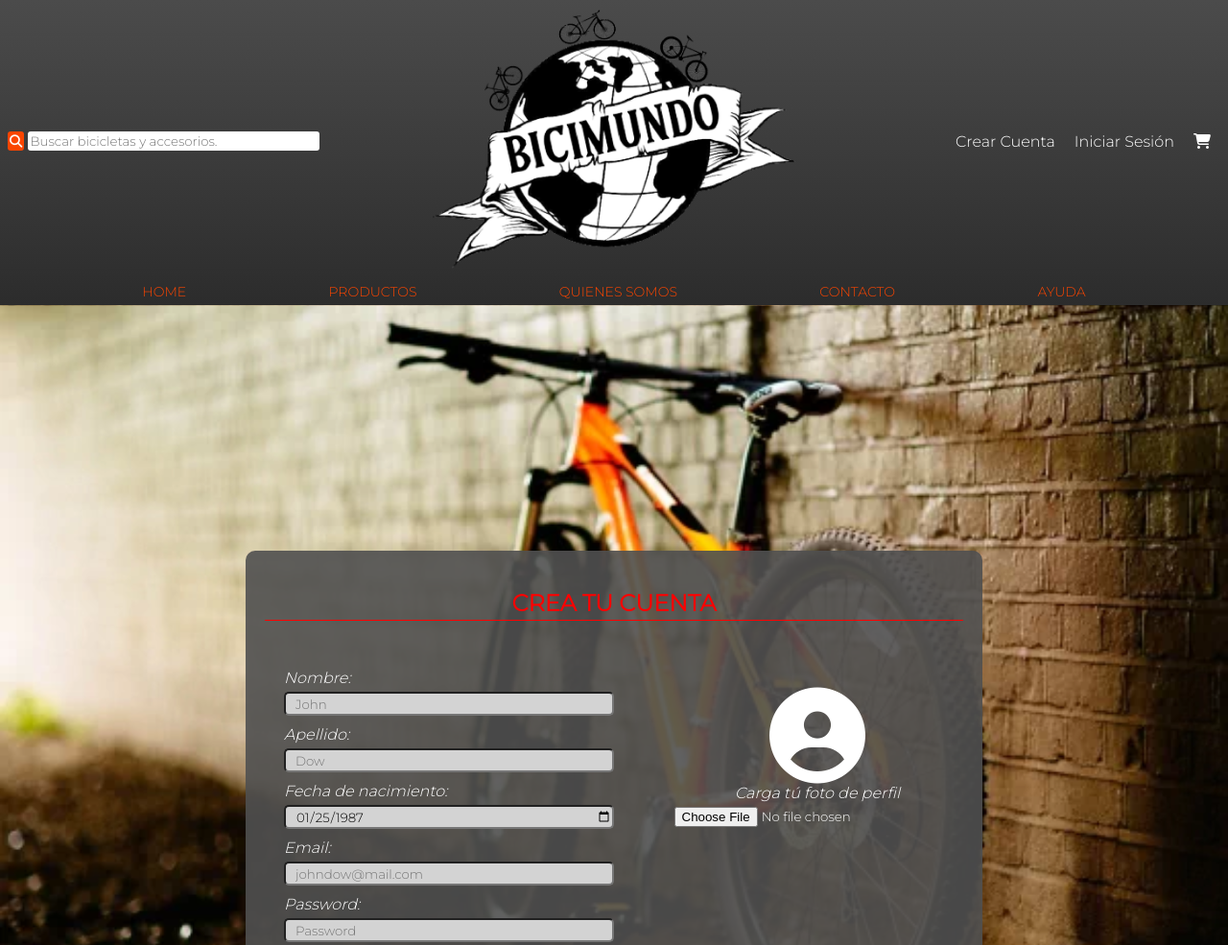
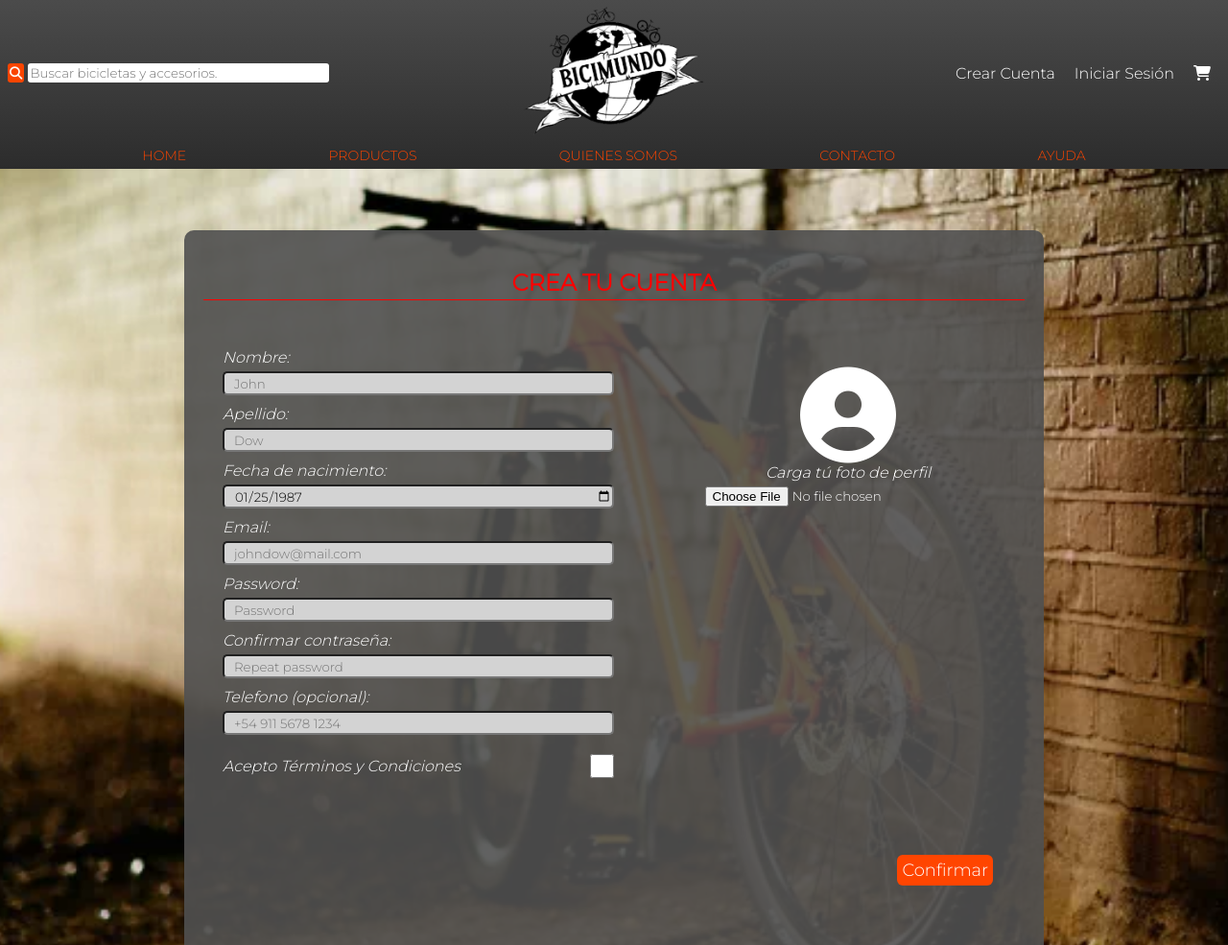
Before and after one commit to josuepontecorvo/Grupo_5_TheBlinders-Sprint2, a website: page views/register.html in a window 1280 px wide. Shown: the top 985 px of the page at 96% size. Drawn offline with Linux system fonts and the light colour scheme.

Commit message:
Ajuste de tamaño de logo y revision de fuentes

```diff
--- a/public/css/cart-style.css
+++ b/public/css/cart-style.css
@@ -89,10 +89,11 @@ main {
 .cart {
     width: 95vw;
     max-width: 900px;
-    border: 2px solid black;
+    /* border: 2px solid black; */
     margin: auto;
     padding-bottom: 30px;
     background-color: #fff;
+    box-shadow: 0px 0px 10px rgb(100, 100, 100);
 }
 
 .cart h2 {
@@ -107,6 +108,7 @@ main {
 }
 
 .cart-table-container {
+    overflow: scroll;
     overflow-x: auto;
 }
 
@@ -313,6 +315,9 @@ footer {
 @media (min-width: 481px) {
 
     /*HEADER*/
+    header .logo {
+        width: 20%;
+    }
 
     .sign-in {
         display:block;
@@ -373,7 +378,7 @@ footer {
 
     .top-navbar {
         display: block;
-        width: 30%;
+        width: 31%;
     }
 
     .top-navbar ul {
@@ -391,12 +396,12 @@ footer {
 
     .search-bar {
         order:0;
-        width: 30%;
+        width: 31%;
         text-align: left;
     }
 
-    .logo {
-        width: 30%;
+    header .logo {
+        width: 15%;
     }
 
     /*FOOTER*/
--- a/public/css/login-style.css
+++ b/public/css/login-style.css
@@ -279,8 +279,9 @@ footer {
 /*MEDIA QUERIES*/
 
 @media (min-width: 481px) {
-    main {
-        padding: 12vw 0;
+
+    header .logo {
+        width: 20%;
     }
 
     .sign-in {
@@ -326,6 +327,10 @@ footer {
     .down-navbar li a:hover {
         font-weight: bold;
     }
+
+    main {
+        padding: 12vw 0;
+    }
 }
 
 @media (min-width: 960px) {
@@ -340,7 +345,7 @@ footer {
 
     .top-navbar {
         display: block;
-        width: 30%;
+        width: 31%;
     }
 
     .top-navbar ul {
@@ -358,12 +363,12 @@ footer {
 
     .search-bar {
         order:0;
-        width: 30%;
+        width: 31%;
         text-align: left;
     }
 
-    .logo {
-        width: 30%;
+    header .logo {
+        width: 15%;
     }
 
 
--- a/public/css/productDetail-style.css
+++ b/public/css/productDetail-style.css
@@ -302,6 +302,9 @@ footer {
 @media (min-width: 480px) {
 
     /*HEADER*/
+    header .logo {
+        width: 20%;
+    }
 
     .sign-in {
         display:block;
@@ -382,7 +385,7 @@ footer {
 
     .top-navbar {
         display: block;
-        width: 30%;
+        width: 31%;
     }
 
     .top-navbar ul {
@@ -400,12 +403,12 @@ footer {
 
     .search-bar {
         order:0;
-        width: 30%;
+        width: 31%;
         text-align: left;
     }
 
-    .logo {
-        width: 30%;
+    header .logo {
+        width: 15%;
     }
 
 
--- a/public/css/register-style.css
+++ b/public/css/register-style.css
@@ -86,7 +86,7 @@ main {
     background-size: cover;
     background-position: top center;
     background-attachment: fixed;
-    padding: 20vw 0;
+    padding: 10vw 0;
 }
 
     /*REGISTER*/
@@ -299,6 +299,9 @@ footer {
 @media (min-width: 481px) {
 
     /*HEADER*/
+    header .logo {
+        width: 20%;
+    }
 
     .sign-in {
         display:block;
@@ -349,6 +352,10 @@ footer {
 }
 
 @media (min-width: 960px) {
+    main {
+        background-attachment: scroll;
+        padding: 5vw 0;
+    }
 
     /*HEADER*/
     .sign-in {
@@ -357,7 +364,7 @@ footer {
 
     .top-navbar {
         display: block;
-        width: 30%;
+        width: 31%;
     }
 
     .top-navbar ul {
@@ -375,18 +382,18 @@ footer {
 
     .search-bar {
         order:0;
-        width: 30%;
+        width: 31%;
         text-align: left;
     }
 
-    .logo {
-        width: 30%;
+    header .logo {
+        width: 15%;
     }
 
     /*REGISTER*/
 
     div.register {
-        width: 60vw;
+        width: 70vw;
     }
 
     div.register form {
--- a/public/css/style.css
+++ b/public/css/style.css
@@ -9,10 +9,8 @@
 
 /*HEADER*/
 header {
-    /* background-color: #2c2c2c;  */
     background-image: linear-gradient(to top, #2c2c2c, rgb(75,75,75));
     padding-bottom: 5px;
-    /* opacity: 0.85; */
 }
 
 .top-header {
@@ -310,6 +308,9 @@ footer {
 @media (min-width: 481px) {
 
     /*HEADER*/
+    header .logo {
+        width: 20%;
+    }
 
     .sign-in {
         display:block;
@@ -401,7 +402,7 @@ footer {
 
     .top-navbar {
         display: block;
-        width: 30%;
+        width: 31%;
     }
 
     .top-navbar ul {
@@ -419,12 +420,12 @@ footer {
 
     .search-bar {
         order:0;
-        width: 30%;
+        width: 31%;
         text-align: left;
     }
 
-    .logo {
-        width: 30%;
+    header .logo {
+        width: 15%;
     }
 
     /*MAIN*/
--- a/views/register.html
+++ b/views/register.html
@@ -14,7 +14,7 @@
 <body>
     <header>
         <div class="top-header">
-            <form class="search-bar" method="GET" action="search">
+            <form class="search-bar" method="GET" action="/">
                 <button type="submit" class="search-button">
                     <i class="fa-solid fa-magnifying-glass"></i>
                 </button>
```
Also changed, not shown: views/index.html (+1 -1 lines), views/login.html (+1 -1 lines), views/product-cart.html (+4 -1 lines), views/productDetail.html (+4 -1 lines).
